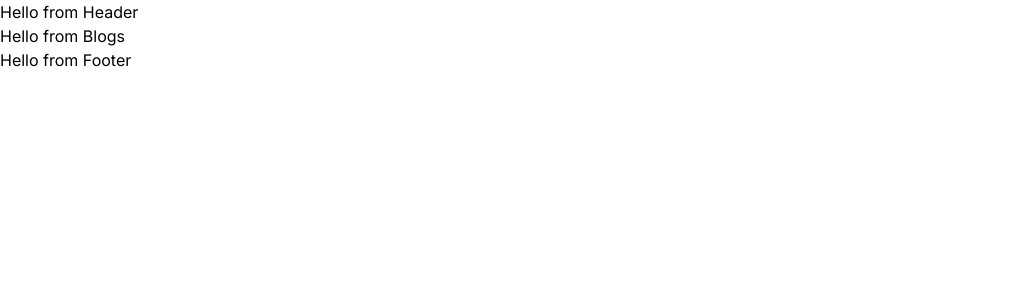
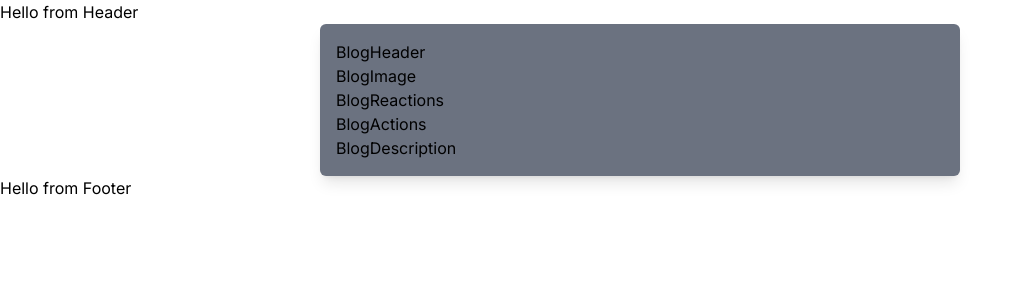
Before and after one commit to BenJohnsonFullStack/natalie-blog, a Next.js app: page / in a window 1280 px wide. Shown: the top 300 px of the page, without its empty margins (0-1022 px from the left). Built offline with nearby package versions, Linux system fonts and the light colour scheme.

Commit message:
basic blog structure

```diff
--- a/src/app/ui/Blogs.jsx
+++ b/src/app/ui/Blogs.jsx
@@ -1,3 +1,11 @@
+import { Blog } from "@/app/ui/blog";
+
 export const Blogs = () => {
-  return <div>Hello from Blogs</div>;
+  return (
+    <section>
+      {/* {blogs.map((blog) => (
+      ))} */}
+      <Blog />
+    </section>
+  );
 };
--- a/src/app/ui/blog/Blog.jsx
+++ b/src/app/ui/blog/Blog.jsx
@@ -1,3 +1,19 @@
+import {
+  BlogActions,
+  BlogDescription,
+  BlogHeader,
+  BlogImage,
+  BlogReactions,
+} from ".";
+
 export const Blog = () => {
-  return <div>Blog</div>;
+  return (
+    <div className="bg-gray-500 shadow-lg p-4 rounded-md w-1/2 mx-auto">
+      <BlogHeader />
+      <BlogImage />
+      <BlogReactions />
+      <BlogActions />
+      <BlogDescription />
+    </div>
+  );
 };
```
